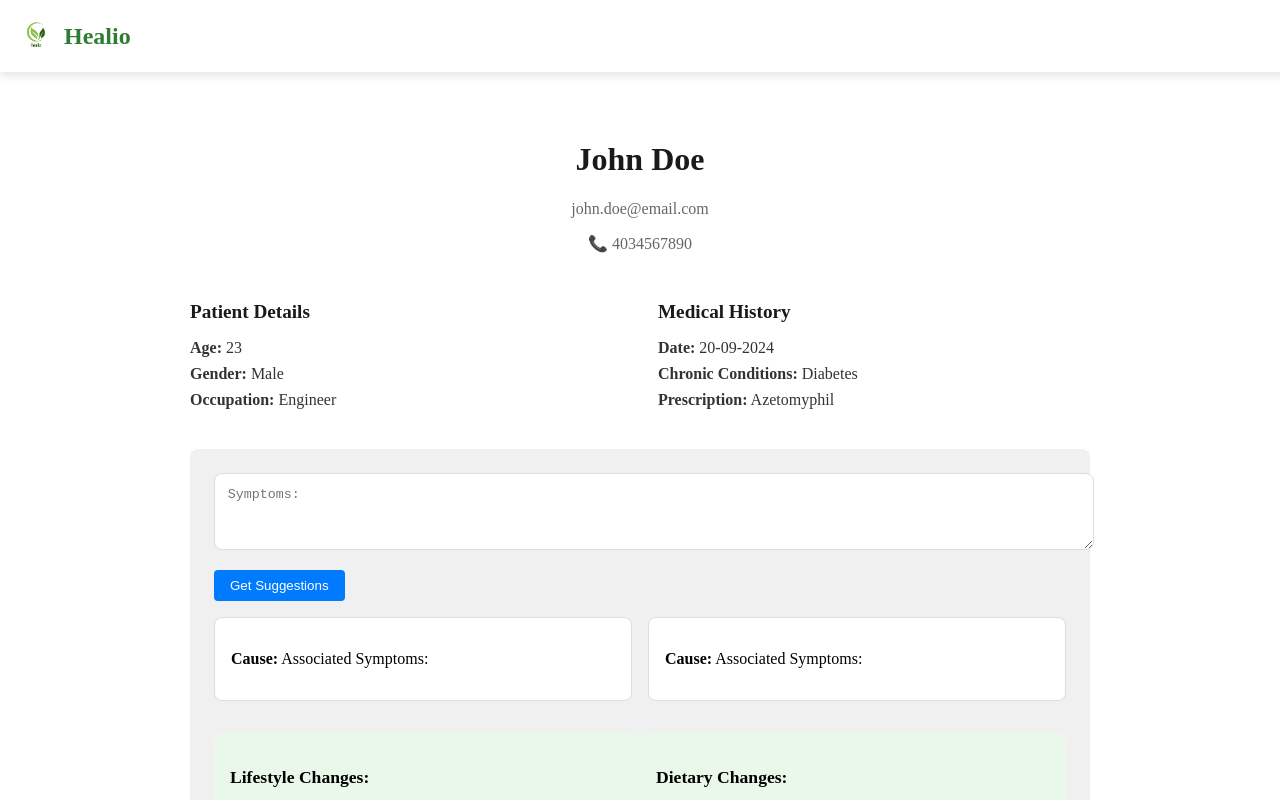
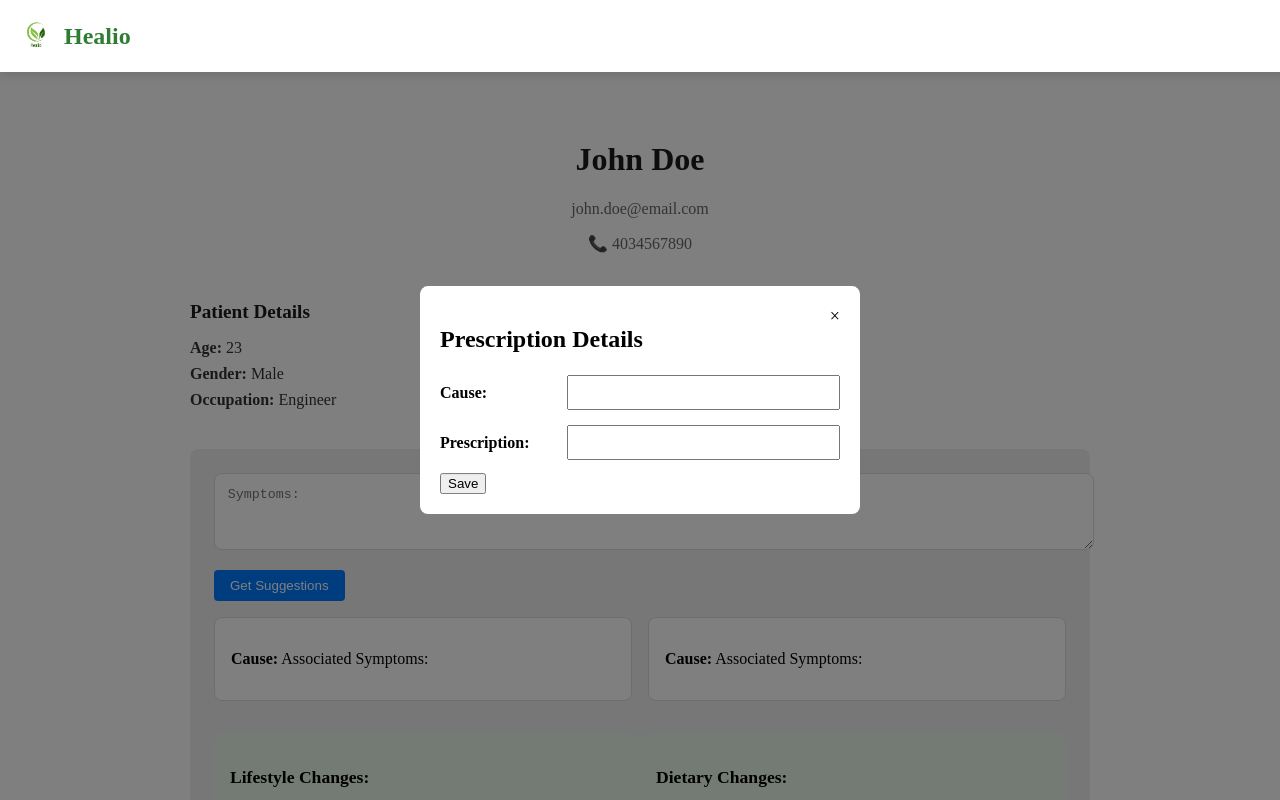
Before and after one commit to meng-ensf-607-608/smart-physician-ui, an Angular app: page /patient-details in a window 1280 px wide. Shown: the top 800 px of the page. Built offline with nearby package versions, Linux system fonts and the light colour scheme.

Commit message:
popup added

```diff
--- a/src/app/patient-details/patient-details.component.css
+++ b/src/app/patient-details/patient-details.component.css
@@ -112,3 +112,70 @@
   font-size: 0.9rem;
   color: #666;
 }
+
+.get-prescriptions {
+  background-color: #007bff;
+  color: white;
+  padding: 0.5rem 1rem;
+  border: none;
+  border-radius: 4px;
+  cursor: pointer;
+  margin-bottom: 1rem;
+}
+
+.modal-overlay { /* Hidden by default */
+  position: fixed;
+  top: 0;
+  left: 0;
+  width: 100%;
+  height: 100%;
+  background-color: rgba(0, 0, 0, 0.5);
+  z-index: 1;
+}
+
+.modal-content {
+  position: fixed;
+  top: 50%;
+  left: 50%;
+  transform: translate(-50%, -50%);
+  background-color: #fff;
+  padding: 20px;
+  border-radius: 8px;
+  width: 400px;
+  z-index: 2;
+}
+
+.close-btn {
+  float: right;
+  font-size: 18px;
+  cursor: pointer;
+}
+
+.form-row {
+  display: flex;
+  align-items: center;
+  margin-bottom: 10px;
+  height: 40px;
+}
+
+.form-row label {
+  width: 30%; /* Adjust width as needed */
+  font-weight: bold;
+  margin-right: 10px;
+}
+
+.form-row input[type="text"] {
+  width: 70%; /* Adjust width as needed */
+  padding: 8px;
+  box-sizing: border-box;
+}
+
+.save-prescriptions {
+  background-color: #007bff;
+  color: white;
+  padding: 0.5rem 1rem;
+  border: none;
+  border-radius: 4px;
+  cursor: pointer;
+  margin-bottom: 1rem;
+}
--- a/src/app/patient-details/patient-details.component.html
+++ b/src/app/patient-details/patient-details.component.html
@@ -49,5 +49,27 @@
         <p>Body text for whatever you'd like to say. Add main takeaway points, quotes, anecdotes, or even a very very short story.</p>
       </div>
     </div>
+    <button class="get-prescriptions" (click)="openPrescriptionPopup()">Prescriptions</button>
   </div>
-</div>
+
+  <!-- Modal Structure -->
+  <div class="modal-overlay" id="modalOverlay">
+    <div class="modal-content">
+      <span class="close-btn" id="closeBtn">&times;</span>
+      <h2>Prescription Details</h2>
+
+      <!-- Form Fields for Cause and Prescription, with labels and inputs in one row -->
+      <div class="form-row">
+        <label for="cause">Cause:</label>
+        <input type="text" id="cause" name="cause">
+      </div>
+
+      <div class="form-row">
+        <label for="prescription">Prescription:</label>
+        <input type="text" id="prescription" name="prescription">
+      </div>
+
+      <!-- Submit button -->
+      <button class="save-prescripitions">Save</button>
+    </div>
+  </div>
--- a/src/app/patient-details/patient-details.component.ts
+++ b/src/app/patient-details/patient-details.component.ts
@@ -10,6 +10,22 @@ import { Router } from '@angular/router';
 })
 export class PatientDetailsComponent implements OnInit {
   patientData: any;
+
+  // Method to open the Prescription Popup
+  openPrescriptionPopup() {
+    const modal = document.getElementById('modalOverlay');
+    if (modal) {
+      modal.style.display = 'block';  // Show the modal
+    }
+  }
+
+  // Method to close the Prescription Popup
+  closePrescriptionPopup() {
+    const modal = document.getElementById('modalOverlay');
+    if (modal) {
+      modal.style.display = 'none';  // Hide the modal
+    }
+  }
 
   constructor(private router: Router) {
     // Retrieve the state data (patient details) passed from the Appointments component
```
